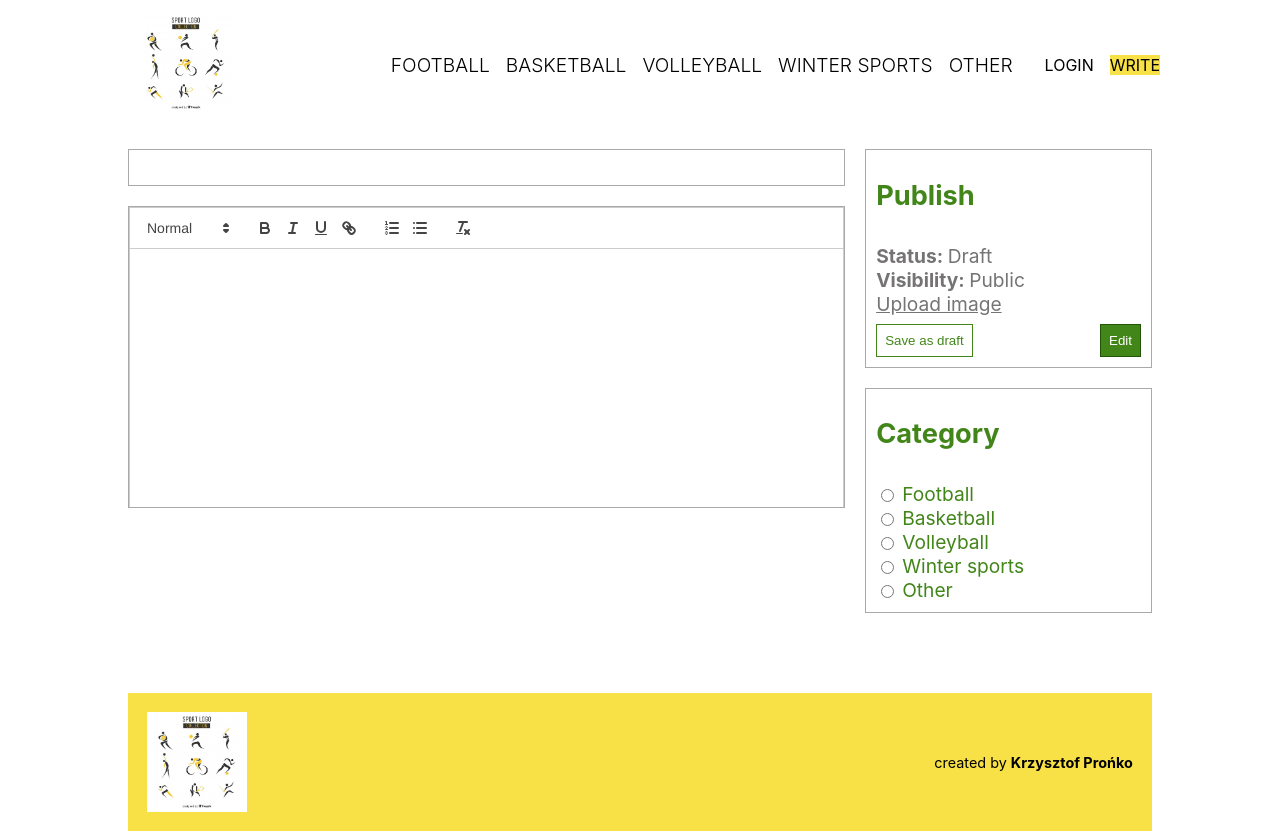
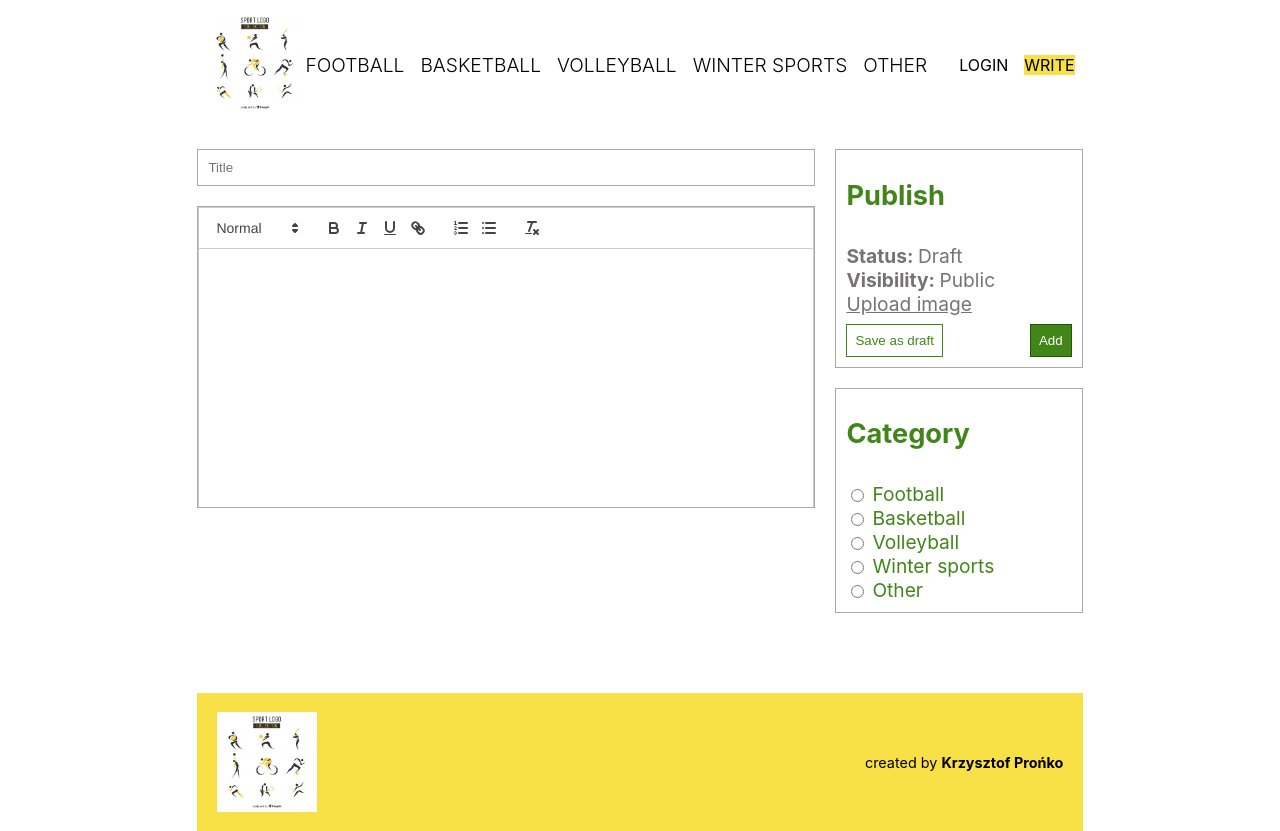
Before and after one commit to Ruud1990/sport-blog-react-mysql, a React (Create React App) app in the folder client/: page /write in a window 1280 px wide. Built offline with nearby package versions, Linux system fonts and the light colour scheme.

Commit message:
added uploading img funcionality

```diff
--- a/client/src/pages/Write.jsx
+++ b/client/src/pages/Write.jsx
@@ -1,14 +1,42 @@
 import React, {useState} from 'react';
 import ReactQuill from 'react-quill';
 import 'react-quill/dist/quill.snow.css';
+import axios from 'axios';
 
 const Write = () => {
   const [value, setValue] = useState('');
+  const [title, setTitle] = useState('');
+  const [img, setImg] = useState(null);
+  const [cat, setCat] = useState('');
+
+
+  const upload = async () => {
+    try {
+      const formData = new FormData();
+      formData.append('img', img);
+      const res = await axios.post('upload', formData)
+      return res.data
+    } catch (err) {
+      console.log(err);
+    }
+  }
+
+  const handleAdd = async e=> {
+    e.preventDefault();
+    const imgUrl = upload();
+    try {
+
+    } catch (err) {
+      console.log(err);
+    }
+  }
+
+
   console.log(value);
   return (
     <div className="add">
       <div className="content">
-        <input type='text' placeholder=""></input>
+        <input type='text' placeholder="Title" onChange={e=>setTitle(e.target.value)}></input>
         <div className="editor-container">
           <ReactQuill className='editor' theme="snow" value={value} onChange={setValue} />
         </div>
@@ -22,38 +50,38 @@ const Write = () => {
           <span>
             <b>Visibility: </b> Public
           </span>
-          <input style={{display: 'none'}} type="file" id='file' name=''></input>
+          <input style={{display: 'none'}} type="file" id='file' name='' onChange={e=>setImg(e.target.files[0])}></input>
           <label className='file' htmlFor='file'>Upload image</label>
           <div className='buttons'>
             <button>Save as draft</button>
-            <button>Edit</button>
+            <button onClick={handleAdd}>Add</button>
           </div>
         </div>
         <div className="menu-item">
           <h1>Category</h1>
           <div className="category">
 
-          <input type='radio' name='category' value='football' id='football'/>
+          <input type='radio' name='category' value='football' id='football' onChange={e=>setCat(e.target.value)}/>
           <label htmlFor='football'>Football</label>
           </div>
            <div className="category">
 
-          <input type='radio' name='category' value='basketball' id='basketball'></input>
+          <input type='radio' name='category' value='basketball' id='basketball' onChange={e=>setCat(e.target.value)}></input>
           <label htmlFor='football'>Basketball</label>
           </div>
            <div className="category">
 
-          <input type='radio' name='category' value='Volleyball' id='Volleyball'></input>
+          <input type='radio' name='category' value='Volleyball' id='Volleyball' onChange={e=>setCat(e.target.value)}></input>
           <label htmlFor='Volleyball'>Volleyball</label>
           </div>
            <div className="category">
 
-          <input type='radio' name='category' value='Winter sports' id='Winter sports'></input>
+          <input type='radio' name='category' value='Winter sports' id='Winter sports' onChange={e=>setCat(e.target.value)}></input>
           <label htmlFor='Winter sports'>Winter sports</label>
           </div>
            <div className="category">
 
-          <input type='radio' name='category' value='Other' id='Other'></input>
+          <input type='radio' name='category' value='Other' id='Other' onChange={e=>setCat(e.target.value)}></input>
           <label htmlFor='football'>Other</label>
           </div>
         </div>
--- a/client/src/style.scss
+++ b/client/src/style.scss
@@ -12,7 +12,7 @@ $darkGray: rgb(117, 115, 115);
     display: flex;
     justify-content: center;
     .container {
-        width: 1024px;
+        max-width: 1024px;
 
         .link {
             text-decoration: none;
```
